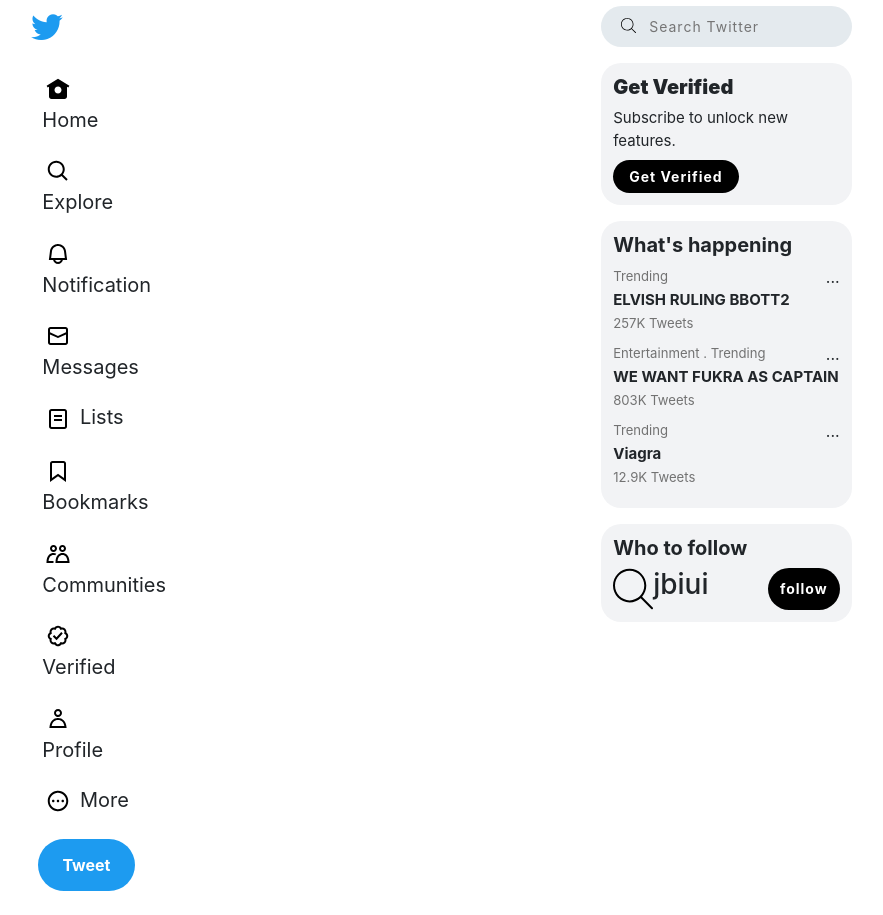
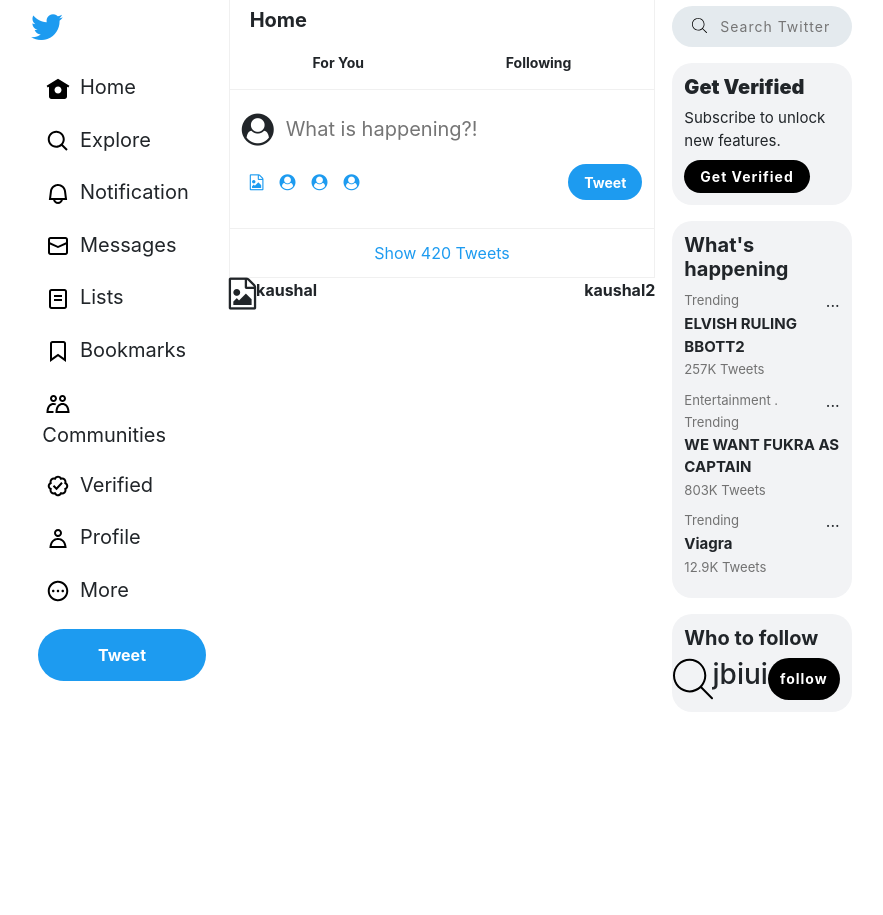
Before and after one commit to aditya-repo/twitter-clone, a plain HTML site: page index.html in a window 1280 px wide. Shown: the whole page, without its empty margins (198-1081 px from the left). After the commit the page ends 800 px from the top, so only its background shows below. Drawn offline with nearby package versions, Linux system fonts and the light colour scheme.

Commit message:
working on feeds

```diff
--- a/index.html
+++ b/index.html
@@ -27,7 +27,7 @@
     <div class="col-md-8 offset-md-2">
 
         <div class="row">
-            <div class="col-md-2">
+            <div class="col-md-3">
                 <div class="left">
                     <div class="hero">
                         <i class="fa fa-twitter"></i>
@@ -90,10 +90,45 @@
                     </div>
                 </div>
             </div>
-            <div class="col-md-6">
+            <div class="col-md-6 px-0">
+                <div class="main-feed">
+                    <div class="header">
+                        <h5 class="p-2"><strong>Home</strong></h5>
+                        <div class="d-flex justify-content-around">
+                            <p><strong>For You</strong></p>
+                            <p><strong>Following</strong></p>
+                        </div>
+                    </div>
+                    <div class="post">
+                        <div class="post-data">
+                            <i class="fa fa-user-circle fa-2x"></i>
+                            <input type="text" name="posts" placeholder="What is happening?!" class="input-post">
+                        </div>
+                        <div class="d-flex justify-content-between mt-2">
+                            <ul class="tweet">
+                                <li><i class="fa fa-file-photo-o"></i></li>
+                                <li><i class="fa fa-user-circle"></i></li>
+                                <li><i class="fa fa-user-circle"></i></li>
+                                <li><i class="fa fa-user-circle"></i></li>
+                            </ul>
+                            <button class="btn btn-sm btn-primary"><strong>Tweet</strong></button>
+                        </div>
+                    </div>
+                    <div class="feed-tweet-count">Show 420 Tweets</div>
+                    <div class="feed-news">
+                        <div class="news-heading">
+                            <i class="fa fa-file-photo-o fa-2x"></i>
+
+                            <div class="news-caption">
+                                <p><strong>kaushal</strong></p>
+                                <p><strong>kaushal2</strong></p>
+                            </div>
+                        </div>
+                    </div>
+                </div>
 
             </div>
-            <div class="col-md-4">
+            <div class="col-md-3">
                 <div class="right">
                     <input type="text" name="search" placeholder="Search Twitter" class="search"/>
                     <div class="trend-section">
--- a/style.css
+++ b/style.css
@@ -1,3 +1,8 @@
+*{
+    padding: 0;
+    margin: 0;
+    box-sizing: border-box;
+}
 .hero{
     color: rgb(29, 155, 240);
     font-size: 36px;
@@ -29,7 +34,7 @@
 .right{
     padding: 6px 2px;
 }
-input[type=text]{
+input[type=text].search{
     background-color: rgb(228, 234, 238);
     padding-top: 10px;
     padding-bottom: 10px;
@@ -95,8 +100,68 @@
 .right-component .friend button{
     padding: 4px 12px;
 }
-@media screen and (min-width: 1080px){
-    div.row{
-        display: flex;
-    }
+.header{
+    border: 1px solid rgba(128, 128, 128, 0.12);
+    border-top: none;
+    width: 100%;
+    padding: 0 12px;
 }
+.header > h5{
+    margin-bottom: 12px;
+}
+.header div p{
+    font-size: 14px;
+}
+.post{
+    padding: 12px 12px;
+    border: 1px solid rgba(128, 128, 128, 0.12);
+    border-top: none;
+}
+.post-data i{
+    padding-top: 12px;
+}
+.input-post{
+    border: none;
+    outline: none;
+    padding: 12px;
+    font-size: 20px;
+}
+.post-data{
+    display: flex;
+    justify-content: flex-start;
+    align-content: center;
+}
+.post .d-flex button{
+    height: 36px;
+    background-color:  rgb(29, 155, 240);
+    border: none;
+    border-radius: 25px;
+    padding: 8px 16px;
+}
+ul.tweet{
+    list-style: none;
+    display: flex;
+    flex-direction: row;
+}
+ul.tweet li{
+    padding: 6px 8px;
+}
+ul.tweet li i{
+    color: rgb(29, 155, 240);
+}
+.feed-tweet-count{
+    text-align: center;
+    padding: 12px;
+    color: rgb(29, 155, 240);
+    border: 0.5px solid rgba(128, 128, 128, 0.12);
+    border-top: none;
+}
+.news-heading{
+    display: flex;
+    /* justify-content: space-between; */
+}
+.news-caption{
+    display: flex;
+    width: 100%;
+    justify-content: space-between;
+}
```
